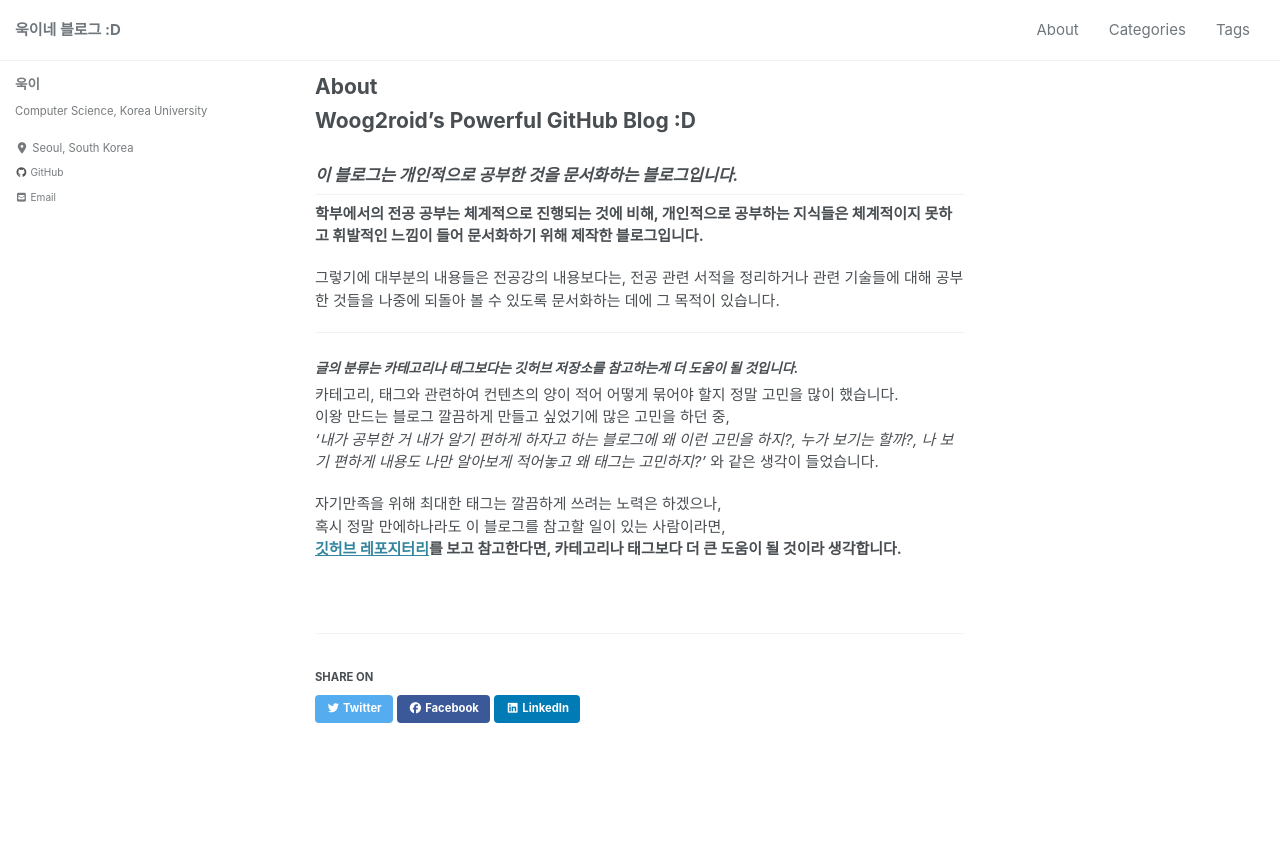
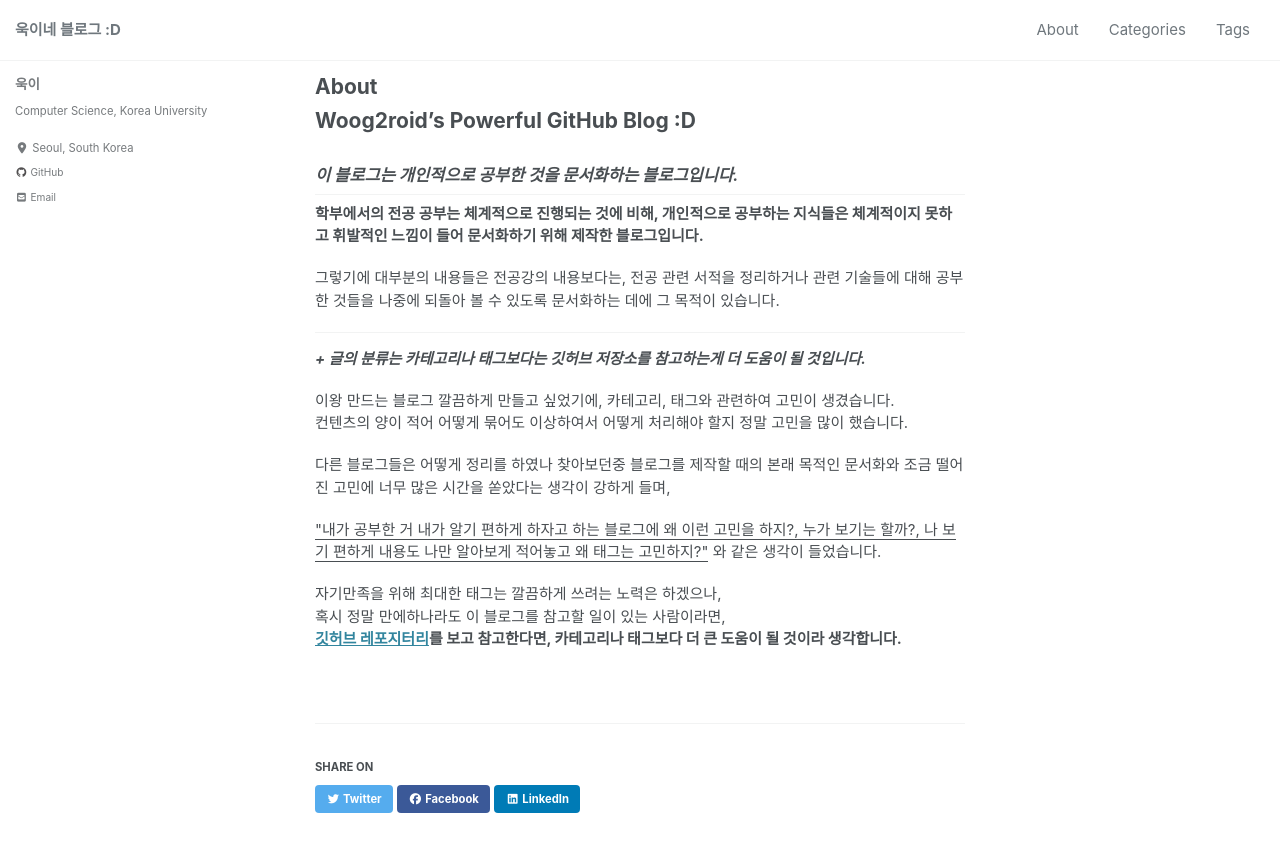
Before and after one commit to woog2roid/old-blog, a Jekyll site: the page built from _pages/about.md, in a window 1280 px wide and 900 px high. Shown: the top 852 px of the window. Built offline with Jekyll 4.4.1, drawn with Linux system fonts in a browser that asks for light colours; cached includes are drawn as plain includes; nearby versions of some CDN libraries.

Commit message:
about page update

```diff
--- a/_pages/about.md
+++ b/_pages/about.md
@@ -13,10 +13,14 @@ __학부에서의 전공 공부는 체계적으로 진행되는 것에 비해,
 
 -----
 
-### *글의 분류는 카테고리나 태그보다는 깃허브 저장소를 참고하는게 더 도움이 될 것입니다.*
-카테고리, 태그와 관련하여 컨텐츠의 양이 적어 어떻게 묶어야 할지 정말 고민을 많이 했습니다.
- 이왕 만드는 블로그 깔끔하게 만들고 싶었기에 많은 고민을 하던 중,
-_'내가 공부한 거 내가 알기 편하게 하자고 하는 블로그에 왜 이런 고민을 하지?, 누가 보기는 할까?, 나 보기 편하게 내용도 나만 알아보게 적어놓고 왜 태그는 고민하지?'_ 와 같은 생각이 들었습니다.
+__*+ 글의 분류는 카테고리나 태그보다는 깃허브 저장소를 참고하는게 더 도움이 될 것입니다.*__
+
+이왕 만드는 블로그 깔끔하게 만들고 싶었기에, 카테고리, 태그와 관련하여 고민이 생겼습니다.
+컨텐츠의 양이 적어 어떻게 묶어도 이상하여서 어떻게 처리해야 할지 정말 고민을 많이 했습니다.
+
+다른 블로그들은 어떻게 정리를 하였나 찾아보던중 블로그를 제작할 때의 본래 목적인 문서화와 조금 떨어진 고민에 너무 많은 시간을 쏟았다는 생각이 강하게 들며,
+
+<u>"내가 공부한 거 내가 알기 편하게 하자고 하는 블로그에 왜 이런 고민을 하지?, 누가 보기는 할까?, 나 보기 편하게 내용도 나만 알아보게 적어놓고 왜 태그는 고민하지?"</u> 와 같은 생각이 들었습니다.
 
 자기만족을 위해 최대한 태그는 깔끔하게 쓰려는 노력은 하겠으나,
 혹시 정말 만에하나라도 이 블로그를 참고할 일이 있는 사람이라면,
```
